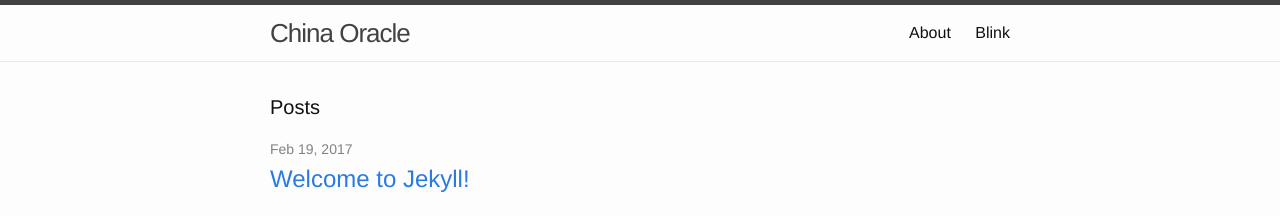
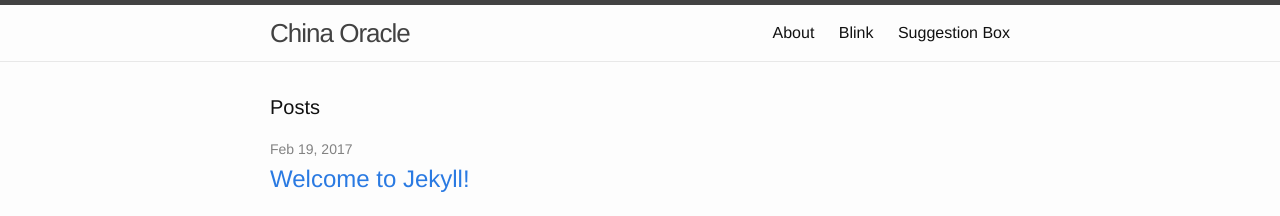
Before and after one commit to ahshra/ahshra.github.io, a Jekyll site: the page built from index.html, in a window 1280 px wide. Shown: the top 216 px of the page. Built offline with Jekyll 4.4.1, drawn with Linux system fonts in a browser that asks for light colours.

Commit message:
Update index.html

```diff
--- a/suggestion_box(firefox)/index.html
+++ b/suggestion_box(firefox)/index.html
@@ -1,3 +1,9 @@
+---
+title: Suggestion Box
+
+permalink: suggestion_box(firefox)/index.html
+---
+
 <!DOCTYPE html>
 <html>
 <head>
```
